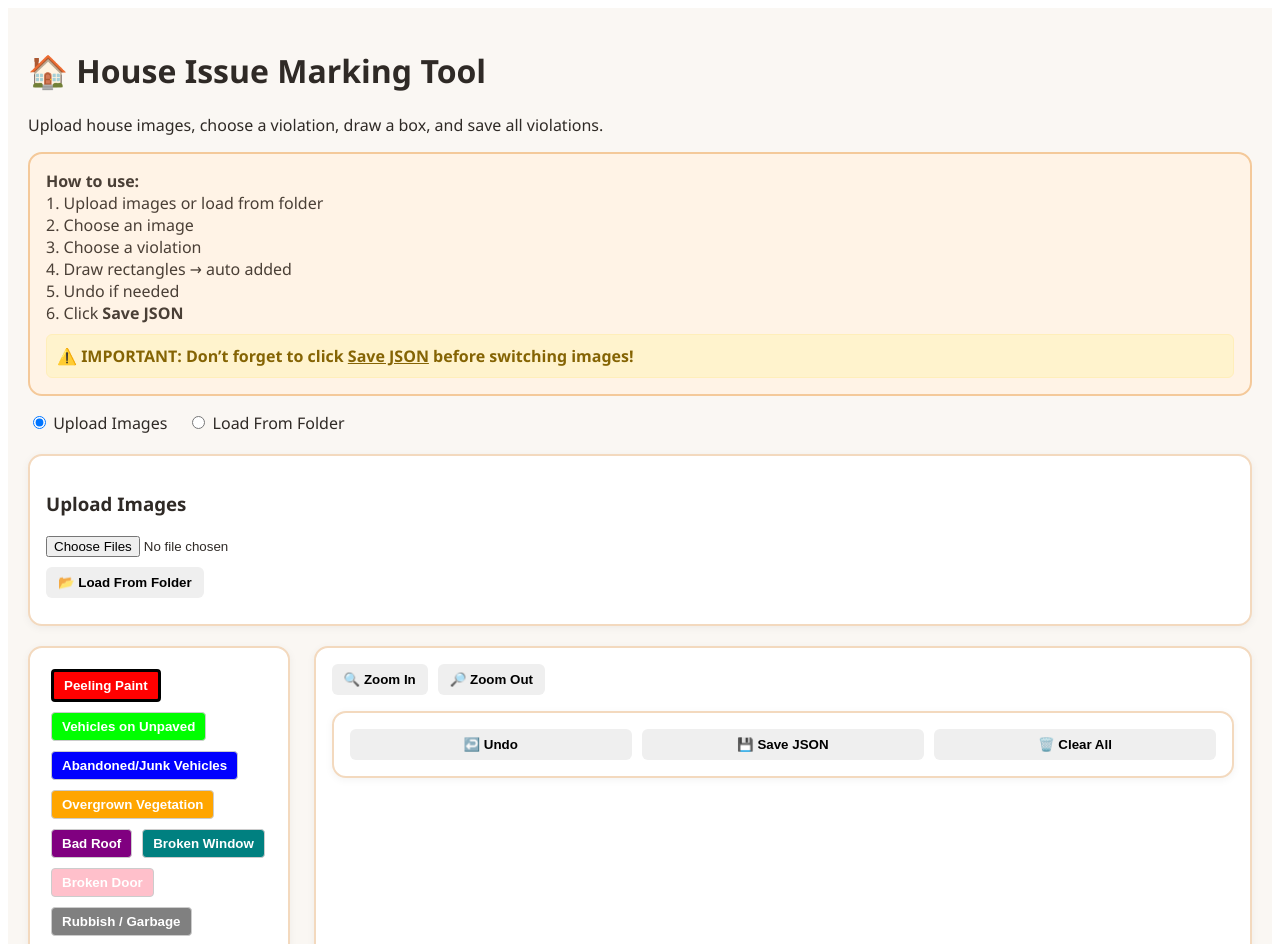
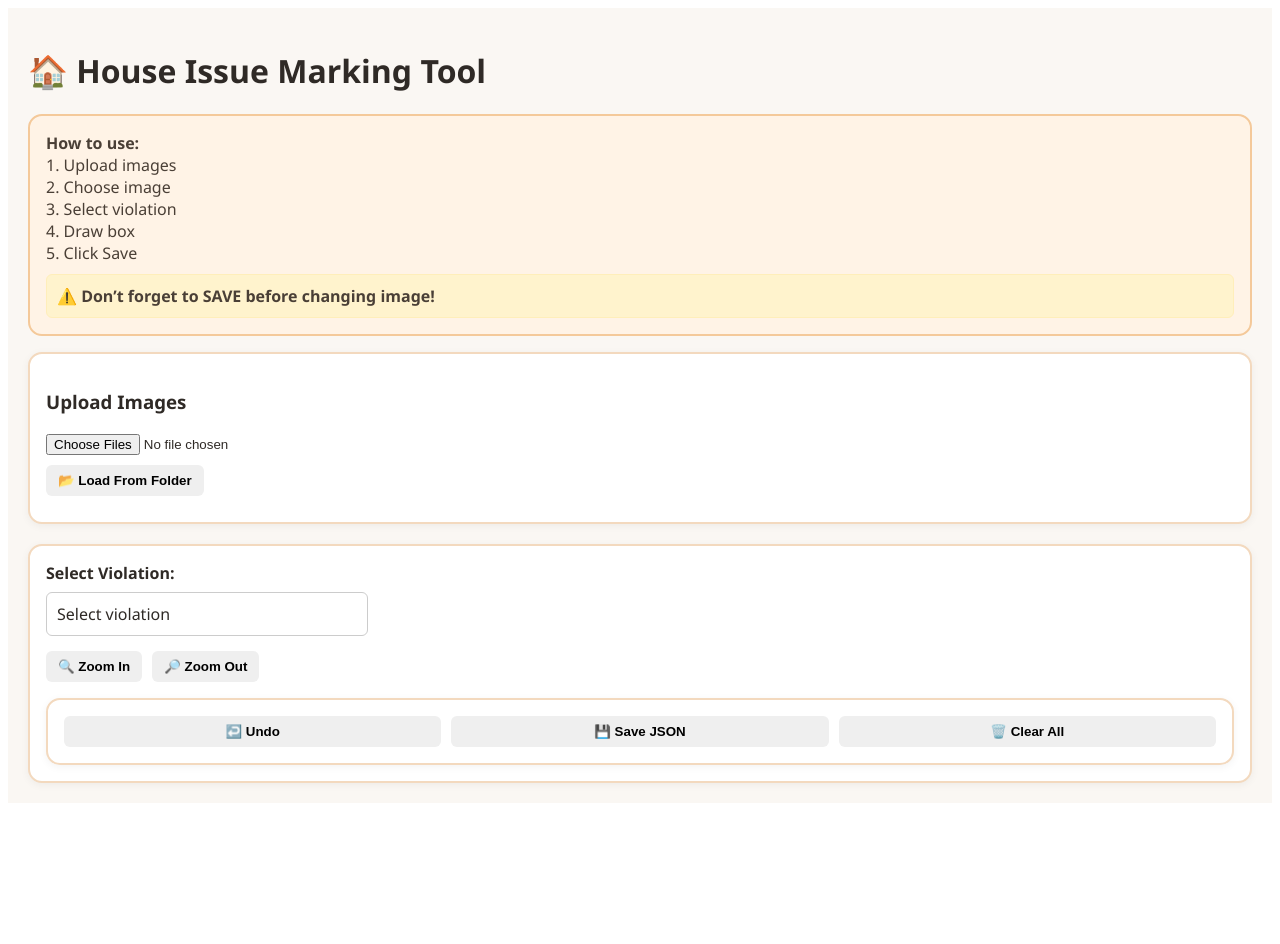
Before and after one commit to adullagayathri/housing_violations, a React (Create React App) app in the folder frontend/: page / in a window 1280 px wide. Shown: the top 944 px of the page. After the commit the page ends 811 px from the top, so only its background shows below. Built offline with nearby package versions, Linux system fonts and the light colour scheme.

Commit message:
Update App.js

```diff
--- a/frontend/src/App.js
+++ b/frontend/src/App.js
@@ -1,5 +1,4 @@
 import React, { useState, useRef, useEffect } from "react";
-import ViolationToolbar from "./components/ViolationToolbar";
 import ImageCanvas from "./components/ImageCanvas";
 import AnnotationPreview from "./components/AnnotationPreview";
 import UploadPanel from "./components/UploadPanel";
@@ -7,34 +6,33 @@ import SaveControls from "./components/SaveControls";
 import "./App.css";
 
 const VIOLATION_COLORS = {
-  "Peeling Paint": "#FF0000",
-  "Vehicles on Unpaved": "#00FF00",
-  "Abandoned/Junk Vehicles": "#0000FF",
-  "Overgrown Vegetation": "#FFA500",
-  "Bad Roof": "#800080",
-  "Broken Window": "#008080",
-  "Broken Door": "#FFC0CB",
-  "Rubbish / Garbage": "#808080",
-  "Damaged Walk/Driveway": "#000000",
-  "Damaged Siding / Soffit": "#00FFFF",
-  "Damaged Foundation": "#800000",
-  "Damaged Porch / Steps": "#008000",
-  "Abandoned / Unsafe": "#800000",
+  "Peeling Paint": "#e6194b",
+  "Vehicles on Unpaved": "#3cb44b",
+  "Abandoned/Junk Vehicles": "#4363d8",
+  "Overgrown Vegetation": "#f58231",
+  "Bad Roof": "#911eb4",
+  "Broken Window": "#46f0f0",
+  "Broken Door": "#f032e6",
+  "Rubbish / Garbage": "#bcf60c",
+  "Damaged Walk/Driveway": "#fabebe",
+  "Damaged Siding / Soffit": "#008080",
+  "Damaged Foundation": "#e6beff",
+  "Damaged Porch / Steps": "#9a6324",
+  "Abandoned / Unsafe": "#fffac8",
 };
 
 function App() {
   const [images, setImages] = useState({});
   const [selectedImage, setSelectedImage] = useState(null);
-  const [selectedViolation, setSelectedViolation] = useState("Peeling Paint");
+  const [selectedViolation, setSelectedViolation] = useState(""); // ✅ no default
   const [annotations, setAnnotations] = useState([]);
   const [imageSource, setImageSource] = useState("Upload Images");
 
-  // ✅ ZOOM STATE
   const [scale, setScale] = useState(1);
+  const [showDropdown, setShowDropdown] = useState(false);
 
   const stageRef = useRef(null);
 
-  // ✅ Reset zoom when switching images
   useEffect(() => {
     setScale(1);
   }, [selectedImage]);
@@ -78,102 +76,143 @@ function App() {
     })
       .then((res) => res.json())
       .then(() => alert("✅ Saved to Salesforce!"))
-      .catch((err) => alert("❌ Error saving to Salesforce: " + err));
+      .catch((err) => alert("❌ Error saving: " + err));
   };
 
   return (
     <div className="App">
       <h1>🏠 House Issue Marking Tool</h1>
-      <p>Upload house images, choose a violation, draw a box, and save all violations.</p>
 
-      {/* ✅ HELP BOX */}
+      {/* HELP BOX */}
       <div className="help-box">
         <b>How to use:</b><br />
-        1. Upload images or load from folder<br />
-        2. Choose an image<br />
-        3. Choose a violation<br />
-        4. Draw rectangles → auto added<br />
-        5. Undo if needed<br />
-        6. Click <b>Save JSON</b>
+        1. Upload images<br />
+        2. Choose image<br />
+        3. Select violation<br />
+        4. Draw box<br />
+        5. Click Save
 
-        <div
-          style={{
+        <div style={{
           marginTop: "10px",
           padding: "10px",
-            backgroundColor: "#fff3cd",
+          background: "#fff3cd",
           border: "1px solid #ffeeba",
           borderRadius: "6px",
-            color: "#856404",
-            fontWeight: "bold",
-          }}
-        >
-          ⚠️ IMPORTANT: Don’t forget to click <u>Save JSON</u> before switching images!
+          fontWeight: "bold"
+        }}>
+          ⚠️ Don’t forget to SAVE before changing image!
         </div>
       </div>
 
       {/* IMAGE SOURCE */}
-      <div style={{ marginBottom: "20px" }}>
-        <label>
-          <input
-            type="radio"
-            value="Upload Images"
-            checked={imageSource === "Upload Images"}
-            onChange={(e) => setImageSource(e.target.value)}
-          />{" "}
-          Upload Images
-        </label>
-
-        <label style={{ marginLeft: "20px" }}>
-          <input
-            type="radio"
-            value="Load From Folder"
-            checked={imageSource === "Load From Folder"}
-            onChange={(e) => setImageSource(e.target.value)}
-          />{" "}
-          Load From Folder
-        </label>
-      </div>
-
-      {imageSource && (
       <UploadPanel
         images={images}
         setImages={setImages}
         setSelectedImage={setSelectedImage}
       />
-      )}
 
+      {/* IMAGE SELECTOR */}
       {Object.keys(images).length > 0 && (
         <div style={{ marginBottom: "20px" }}>
-          <label>
-            <b>Choose Image:</b>
+          <label style={{ fontWeight: "bold", fontSize: "16px" }}>
+            Change Image Here:
           </label>
+          <br />
           <select
             value={selectedImage}
             onChange={(e) => setSelectedImage(e.target.value)}
-            style={{ padding: "6px", marginLeft: "10px" }}
+            style={{
+              marginTop: "8px",
+              padding: "10px",
+              fontSize: "16px",
+              width: "320px",
+              borderRadius: "6px",
+            }}
           >
-            {Object.keys(images).map((imgName) => (
-              <option key={imgName} value={imgName}>
-                {imgName}
-              </option>
+            {Object.keys(images).map((img) => (
+              <option key={img} value={img}>{img}</option>
             ))}
           </select>
         </div>
       )}
 
       <div className="main-content">
-        <ViolationToolbar
-          selectedViolation={selectedViolation}
-          setSelectedViolation={setSelectedViolation}
-        />
+        <div className="canvas-panel">
 
-        <div className="canvas-panel">
-          {/* ✅ ZOOM BUTTONS */}
+          {/* VIOLATION DROPDOWN */}
+          <div style={{ marginBottom: "15px", position: "relative" }}>
+            <label style={{ fontWeight: "bold" }}>Select Violation:</label>
+
+            <div
+              onClick={() => setShowDropdown(!showDropdown)}
+              style={{
+                marginTop: "8px",
+                padding: "10px",
+                border: "1px solid #ccc",
+                borderRadius: "6px",
+                width: "300px",
+                cursor: "pointer",
+                background: "#fff",
+              }}
+            >
+              {selectedViolation ? (
+                <div style={{ display: "flex", alignItems: "center" }}>
+                  <div style={{
+                    width: "12px",
+                    height: "12px",
+                    borderRadius: "50%",
+                    background: VIOLATION_COLORS[selectedViolation],
+                    marginRight: "10px"
+                  }} />
+                  {selectedViolation}
+                </div>
+              ) : "Select violation"}
+            </div>
+
+            {showDropdown && (
+              <div style={{
+                position: "absolute",
+                top: "70px",
+                width: "300px",
+                border: "1px solid #ccc",
+                background: "#fff",
+                zIndex: 10,
+                maxHeight: "200px",
+                overflowY: "auto"
+              }}>
+                {Object.keys(VIOLATION_COLORS).map((v) => (
+                  <div
+                    key={v}
+                    onClick={() => {
+                      setSelectedViolation(v);
+                      setShowDropdown(false);
+                    }}
+                    style={{
+                      padding: "8px",
+                      display: "flex",
+                      alignItems: "center",
+                      cursor: "pointer"
+                    }}
+                  >
+                    <div style={{
+                      width: "12px",
+                      height: "12px",
+                      borderRadius: "50%",
+                      background: VIOLATION_COLORS[v],
+                      marginRight: "10px"
+                    }} />
+                    {v}
+                  </div>
+                ))}
+              </div>
+            )}
+          </div>
+
+          {/* ZOOM */}
           <div style={{ marginBottom: "10px" }}>
             <button onClick={() => setScale((s) => Math.min(s + 0.2, 5))}>
               🔍 Zoom In
             </button>
-
             <button
               onClick={() => setScale((s) => Math.max(s - 0.2, 0.2))}
               style={{ marginLeft: "10px" }}
@@ -182,6 +221,7 @@ function App() {
             </button>
           </div>
 
+          {/* CANVAS */}
           {selectedImage && (
             <ImageCanvas
               image={images[selectedImage]}
```
Lines whose indentation alone changed are shown as unchanged.
